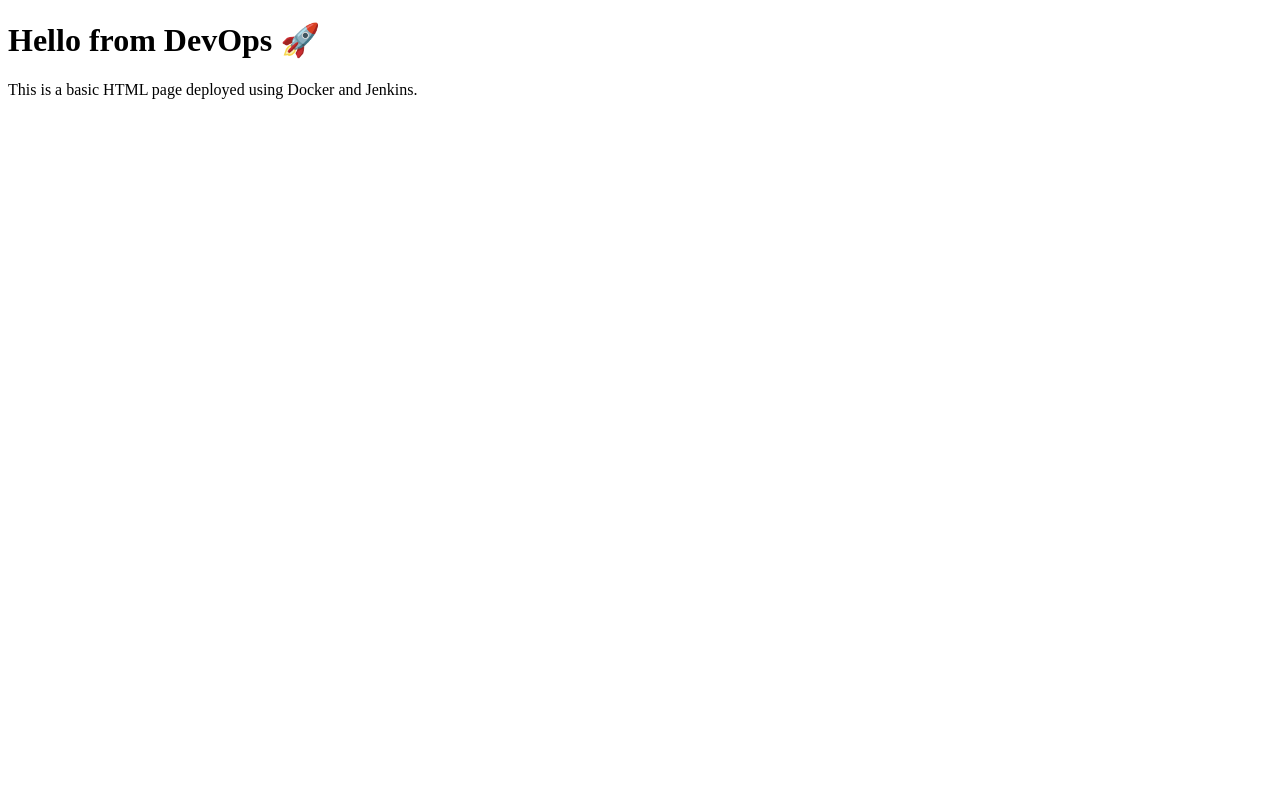
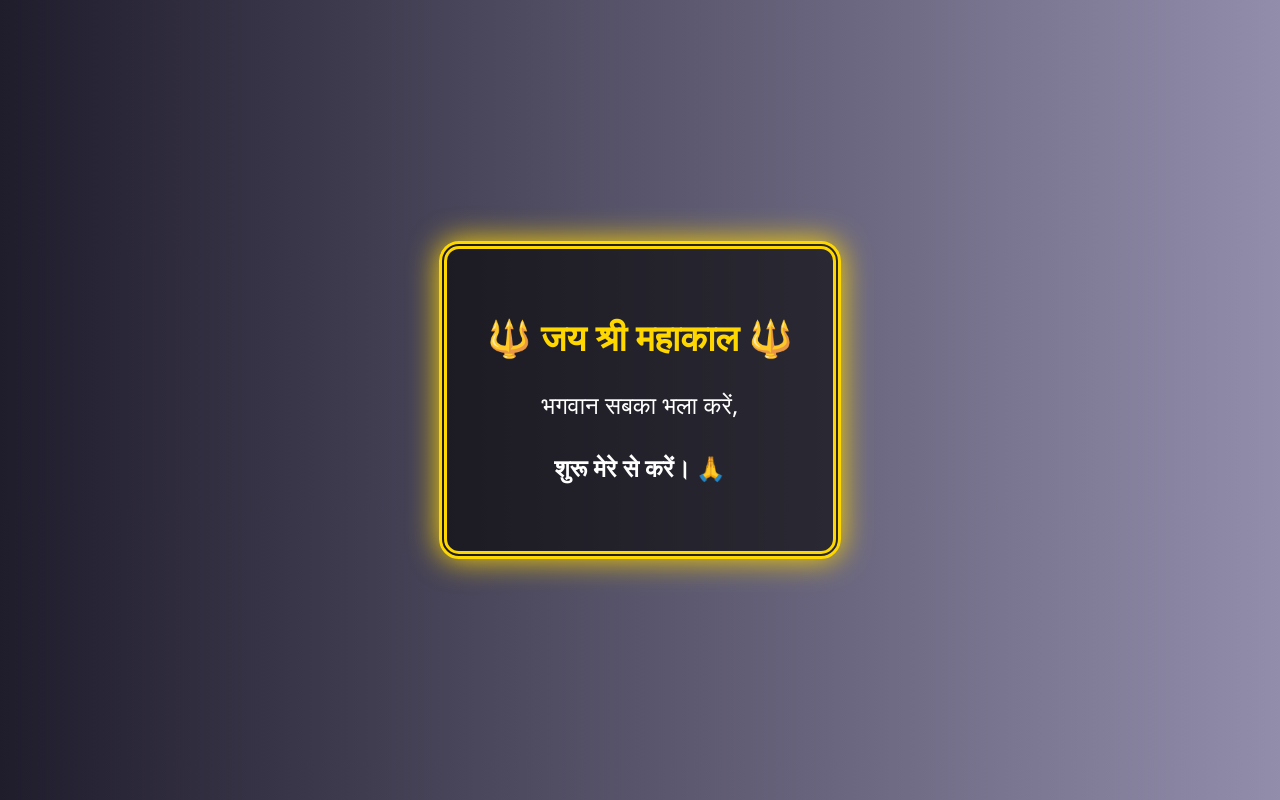
Before and after one commit to sanjaymewada/mahakal-lab, a plain HTML site: page index.html in a window 1280 px wide. Drawn offline with Linux system fonts and the light colour scheme.

Commit message:
Update index.html

```diff
--- a/index.html
+++ b/index.html
@@ -1,13 +1,46 @@
-<!-- index.html -->
 <!DOCTYPE html>
-<html lang="en">
+<html lang="hi">
 <head>
-  <meta charset="UTF-8" />
-  <meta name="viewport" content="width=device-width, initial-scale=1.0" />
-  <title>Simple DevOps Page</title>
+  <meta charset="UTF-8">
+  <title>जय श्री महाकाल</title>
+  <style>
+    body {
+      background: linear-gradient(to right, #1f1c2c, #928dab);
+      color: #fff;
+      font-family: 'Segoe UI', sans-serif;
+      display: flex;
+      justify-content: center;
+      align-items: center;
+      height: 100vh;
+      margin: 0;
+    }
+
+    .frame {
+      border: 8px double #ffd700;
+      padding: 40px;
+      border-radius: 20px;
+      background-color: rgba(0, 0, 0, 0.6);
+      text-align: center;
+      box-shadow: 0 0 30px #ffd700;
+    }
+
+    .frame h1 {
+      font-size: 36px;
+      margin-bottom: 20px;
+      color: #ffd700;
+    }
+
+    .frame p {
+      font-size: 24px;
+      line-height: 1.6;
+    }
+  </style>
 </head>
 <body>
-  <h1>Hello from DevOps 🚀</h1>
-  <p>This is a basic HTML page deployed using Docker and Jenkins.</p>
+  <div class="frame">
+    <h1>🔱 जय श्री महाकाल 🔱</h1>
+    <p>भगवान सबका भला करें,</p>
+    <p><strong>शुरू मेरे से करें। 🙏</strong></p>
+  </div>
 </body>
 </html>
```
